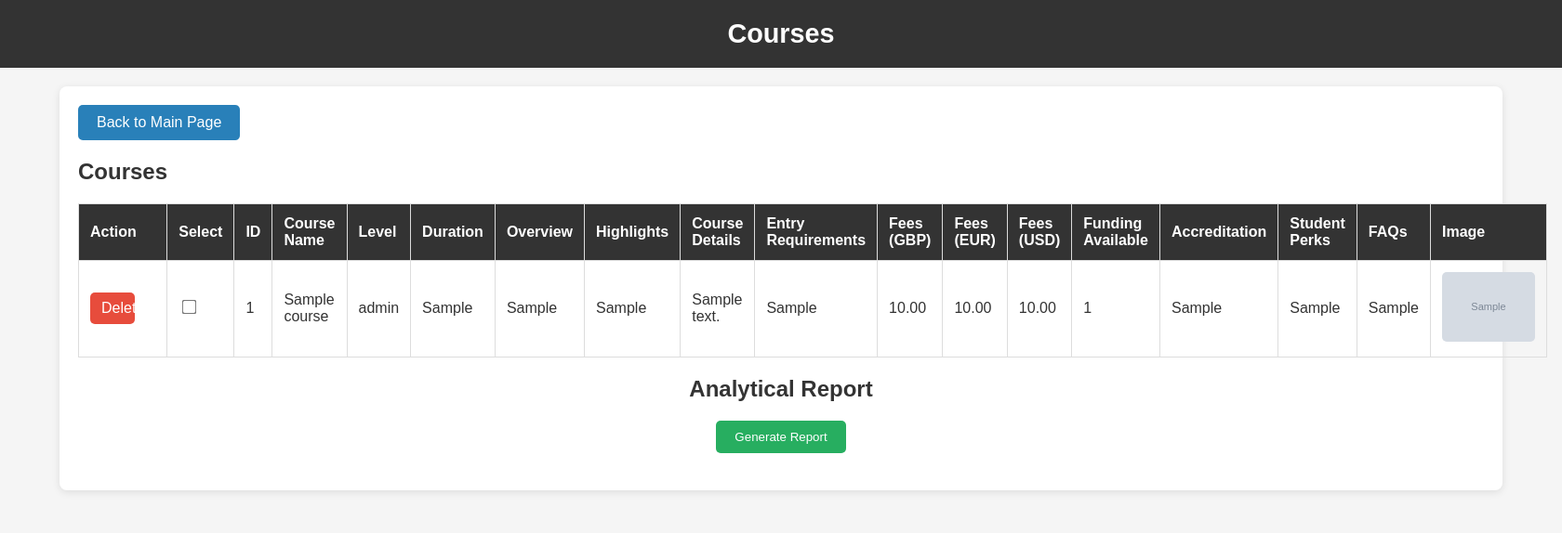
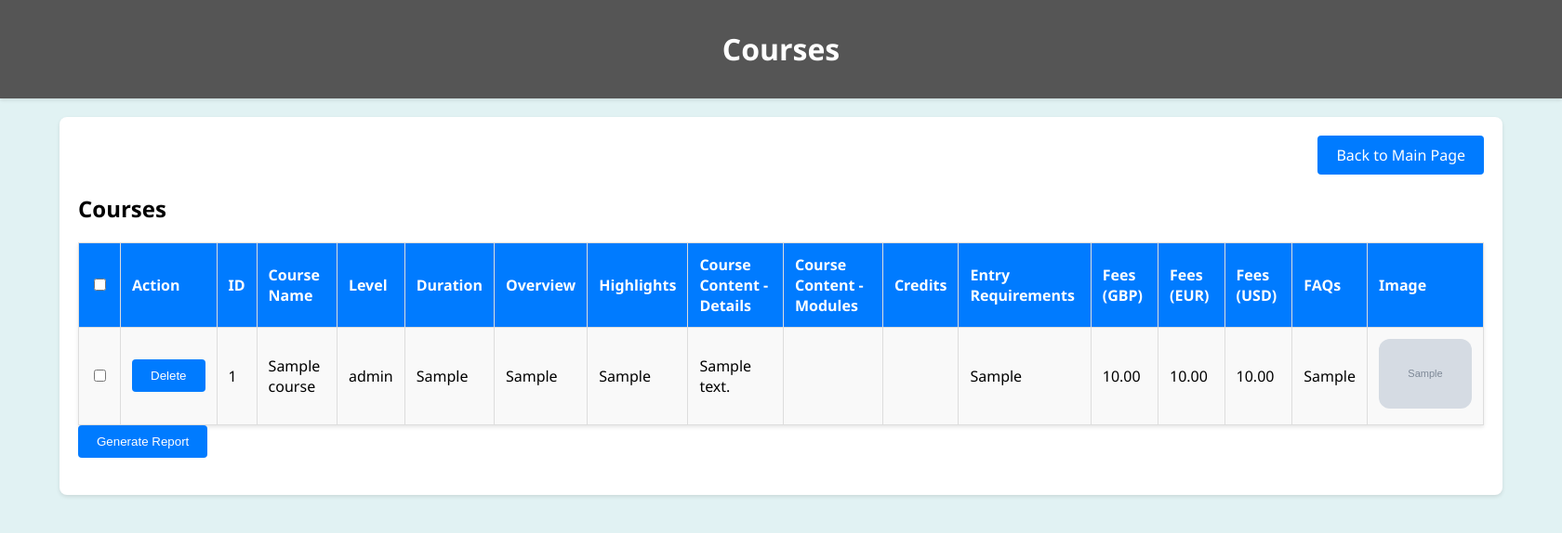
Before and after one commit to halismi/csym019_assignment_2024, a PHP site: page /courses.php in a window 1680 px wide. Shown: the top 574 px of the page at 93% size. Run offline with PHP 8.4, Linux system fonts and the light colour scheme; tables that the repository leaves empty hold one stand-in row (values such as "Sample post"); grey boxes marked "Sample" are stand-in pictures; data that the repository does not hold is empty.

Commit message:
Making Final change sto submission
Adding chart.js and makin changes to the page to include modules od courses and the comparison option

```diff
--- a/Task2/courses.php
+++ b/Task2/courses.php
@@ -15,27 +15,28 @@
         <div class="link-container">
             <a href="index.php" class="button">Back to Main Page</a>
         </div>
+
         <div class="table-container">
             <h2>Courses</h2>
+            <form method="POST" action="generate_report.php">
                 <table>
                     <thead>
                         <tr>
+                            <th><input type="checkbox" name="select_all" value="1"></th>
                             <th>Action</th>
-                        <th>Select</th>
                             <th>ID</th>
                             <th>Course Name</th>
                             <th>Level</th>
                             <th>Duration</th>
                             <th>Overview</th>
                             <th>Highlights</th>
-                        <th>Course Details</th>
+                            <th>Course Content - Details</th>
+                            <th>Course Content - Modules</th>
+                            <th>Credits</th>
                             <th>Entry Requirements</th>
                             <th>Fees (GBP)</th>
                             <th>Fees (EUR)</th>
                             <th>Fees (USD)</th>
-                        <th>Funding Available</th>
-                        <th>Accreditation</th>
-                        <th>Student Perks</th>
                             <th>FAQs</th>
                             <th>Image</th>
                         </tr>
@@ -44,12 +45,8 @@
                         <?php include 'display_courses.php'; ?>
                     </tbody>
                 </table>
-        </div>
-                <div class="report-container">
-            <h2>Analytical Report</h2>
-
                 <button type="submit">Generate Report</button>
-
+            </form>
         </div>
     </div>
 </body>
--- a/Task2/display_courses.php
+++ b/Task2/display_courses.php
@@ -1,19 +1,19 @@
 <?php
 include 'db.php';
 
-$sql = "SELECT * FROM courses";
+$sql = "SELECT * FROM courses ORDER BY course_name ASC";
 $result = $conn->query($sql);
 
 if ($result->num_rows > 0) {
     while($row = $result->fetch_assoc()) {
         echo "<tr>
+            <td><input type='checkbox' name='course_ids[]' value='{$row['id']}'></td>
             <td>
                 <form method='POST' action='delete_course.php'>
-               <input type='hidden' name='course_id' value='{$row['id']}'>
+                    <input type='hidden' name='course_id' value='{$row['id']}'>
                     <button type='submit'>Delete</button>
                 </form>
             </td>
-            <td><input type='checkbox'></td>
             <td>{$row['id']}</td>
             <td>{$row['course_name']}</td>
             <td>{$row['level']}</td>
@@ -21,19 +21,18 @@ if ($result->num_rows > 0) {
             <td>{$row['overview']}</td>
             <td>{$row['highlights']}</td>
             <td>{$row['course_details']}</td>
+            <td>{$row['modules']}</td>
+            <td>{$row['credits']}</td>
             <td>{$row['entry_requirements']}</td>
             <td>{$row['fees_and_funding_GBP']}</td>
             <td>{$row['fees_and_funding_EUR']}</td>
             <td>{$row['fees_and_funding_USD']}</td>
-            <td>{$row['funding_available']}</td>
-            <td>{$row['accreditation']}</td>
-            <td>{$row['student_perks']}</td>
             <td>{$row['faqs']}</td>
-            <td><img src='{$row['image_url']}' alt='{$row['course_name']}' width='150'></td>
+            <td><img src='{$row['image_url']}' alt='{$row['course_name']}' width='100'></td>
         </tr>";
     }
 } else {
-    echo "<tr>No courses found</td></tr>";
+    echo "<tr><td colspan='17'>No courses found</td></tr>";
 }
 
 $conn->close();
--- a/Task2/style.css
+++ b/Task2/style.css
@@ -1,160 +1,128 @@
-/* General Reset and Styling */
+/* General Body Styling */
 body {
-    font-family: Arial, Helvetica, sans-serif;
+    font-family: 'Segoe UI', Tahoma, Geneva, Verdana, sans-serif;
     margin: 0;
     padding: 0;
-    background-color: #f5f5f5;
-    color: #333;
+    background-color: #e1f2f3;
 }
 
-/* Container Styles */
+/* Header Styling */
+header {
+    background-color: #555;
+    color: white;
+    text-align: center;
+    padding: 10px;
+    box-shadow: 0 2px 4px rgba(0, 0, 0, 0.1);
+}
+
+/* Container Styling */
 .container {
     width: 90%;
-    max-width: 100%;
     margin: 20px auto;
     background-color: #fff;
     padding: 20px;
     border-radius: 8px;
-    box-shadow: 0 2px 8px rgba(0, 0, 0, 0.1);
+    box-shadow: 0 2px 4px rgba(0, 0, 0, 0.1);
 }
 
-.form-container, .table-container, .report-container, .link-container {
+/* Form Container */
+.form-container, .table-container {
     margin-bottom: 20px;
 }
 
-/* Header Styles */
-header {
-    background-color: #333;
-    color: white;
-    padding: 20px;
-    text-align: center;
+/* Form Elements */
+input[type="text"], input[type="number"], textarea {
+    width: calc(100% - 24px);
+    padding: 10px;
+    margin: 10px 0;
+    border: 1px solid #ccc;
+    border-radius: 4px;
 }
 
-header h1 {
-    margin: 0;
-    font-size: 1.8em;
+textarea {
+    resize: vertical;
+    height: 100px;
 }
 
-/* Form Styles */
-form input[type="text"], form input[type="number"], form textarea, form select, form button {
-    width: calc(100% - 22px);
-    padding: 10px;
-    margin: 10px 0;
-    border-radius: 5px;
-    border: 1px solid #ddd;
-    box-sizing: border-box;
-    font-size: 1em;
+button {
+    padding: 10px 20px;
+    color: white;
+    background-color: #007bff;
+    border: none;
+    border-radius: 4px;
+    cursor: pointer;
 }
 
-form button {
-    background-color: #333;
-    color: white;
-    border: none;
-    cursor: pointer;
-    transition: background-color 0.3s;
+button:hover {
+    background-color: #0056b3;
 }
 
-form button:hover {
-    background-color: #555;
+/* Table Styling */
+table {
+    width: 100%;
+    border-collapse: collapse;
+    margin-top: 20px;
+    box-shadow: 0 2px 4px rgba(0, 0, 0, 0.1);
 }
 
-/* Link Styles */
-.link-container .button {
-    display: inline-block;
-    padding: 10px 20px;
-    background-color: #2980b9;
-    color: white;
-    border-radius: 5px;
-    text-decoration: none;
-    transition: background-color 0.3s;
+th, td {
+    border: 1px solid #ddd;
+    padding: 12px;
+    text-align: left;
 }
 
-.link-container .button:hover {
-    background-color: #3498db;
-}
-
-/* Table Styles */
-.table-container table {
-    width: 100%;
-    border-collapse: collapse;
-    margin-bottom: 20px;
-    table-layout: auto;
-}
-
-.table-container table th, .table-container table td {
-    padding: 12px;
-    border: 1px solid #ddd;
-    text-align: left;
-    vertical-align: middle;
-    word-wrap: break-word;
-}
-
-.table-container table th {
-    background-color: #333;
+th {
+    background-color: #007bff;
     color: white;
 }
 
-.table-container table td img {
+td img {
     width: 100px;
     height: auto;
-    border-radius: 5px;
+    border-radius: 12px;
 }
 
-/* Checkbox Styles */
-.table-container table td input[type="checkbox"] {
-    transform: scale(1.2);
-    margin: 0 5px;
+td {
+    background-color: #f9f9f9;
 }
 
-/* Button Styles */
-.table-container table td form button {
-    background-color: #e74c3c;
-    color: white;
-    border: none;
-    padding: 8px 12px;
-    border-radius: 5px;
-    cursor: pointer;
-    transition: background-color 0.3s;
-    white-space: nowrap;
+table tbody tr:hover {
+    background-color: #f1f1f1;
 }
 
-
-/* Report Container */
-.report-container h2 {
-    text-align: center;
+/* Link Container */
+.link-container {
+    text-align: right;
     margin-bottom: 20px;
 }
 
-.report-container button {
-    background-color: #27ae60;
+.button {
+    display: inline-block;
+    padding: 10px 20px;
     color: white;
-    border: none;
-    padding: 10px 20px;
-    border-radius: 5px;
+    background-color: #007bff;
+    text-decoration: none;
+    border-radius: 4px;
     cursor: pointer;
-    transition: background-color 0.3s;
-    display: block;
-    margin: 0 auto;
 }
 
-.report-container button:hover {
-    background-color: #2ecc71;
+.button:hover {
+    background-color: #0056b3;
 }
+
 /* Responsive Design */
 @media (max-width: 768px) {
-    .form-container, .table-container, .report-container, .link-container {
-        padding: 15px;
-    }
-
-    form input[type="text"], form input[type="number"], form textarea, form select, form button {
-        width: calc(100% - 18px);
-    }
-
-    .table-container table th, .table-container table td {
+    .container {
+        width: 100%;
         padding: 10px;
     }
 
-    .table-container table td form button {
-        padding: 6px 10px;
+    th, td {
+        font-size: 0.9em;
+        padding: 8px;
+    }
+
+    td img {
+        width: 80px;
     }
 }
```
Also changed, not shown: Task2/delete_course.php (+10 -7 lines), Task2/form_handler.php (+34 -19 lines), Task2/generate_report.php (added, +162 -0 lines), Task2/index.php (+27 -12 lines), Task2/nbproject/private/private.xml (+7 -5 lines), 2 other files. Lines whose indentation alone changed are shown as unchanged.
